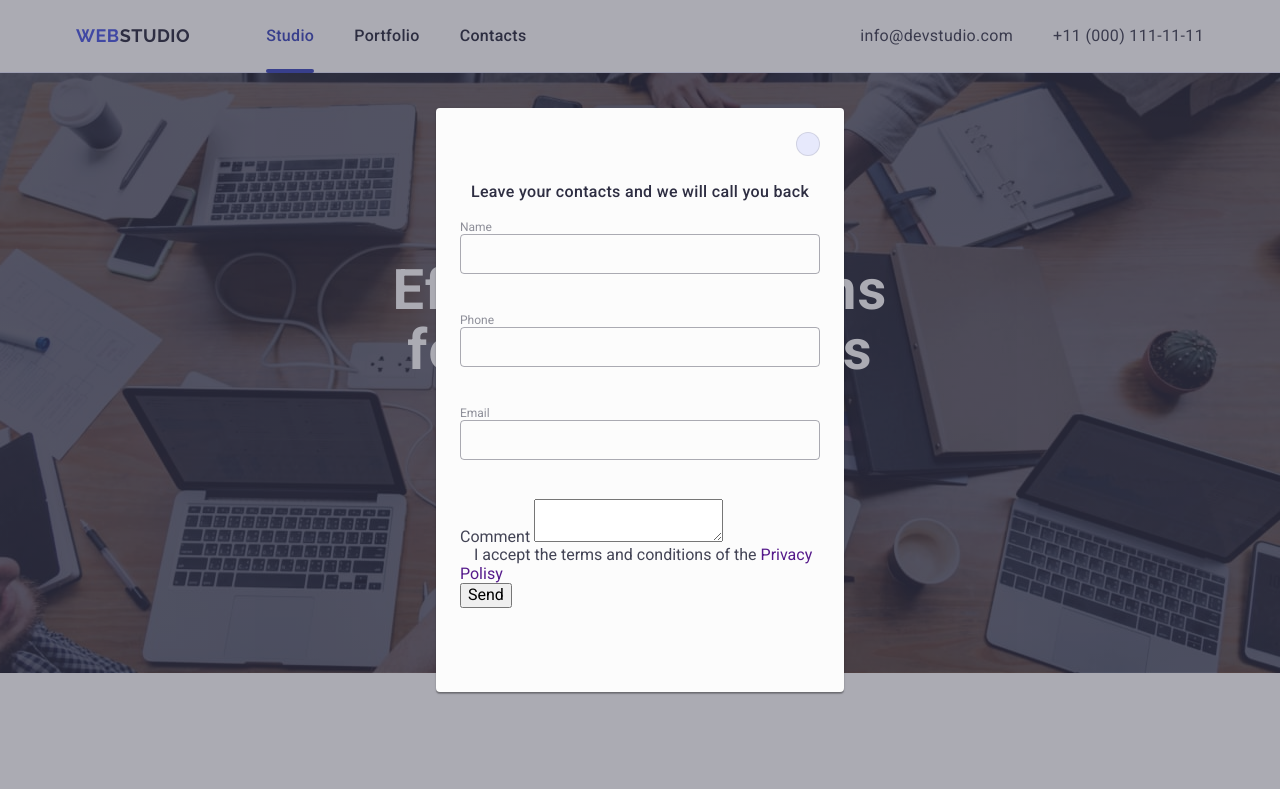
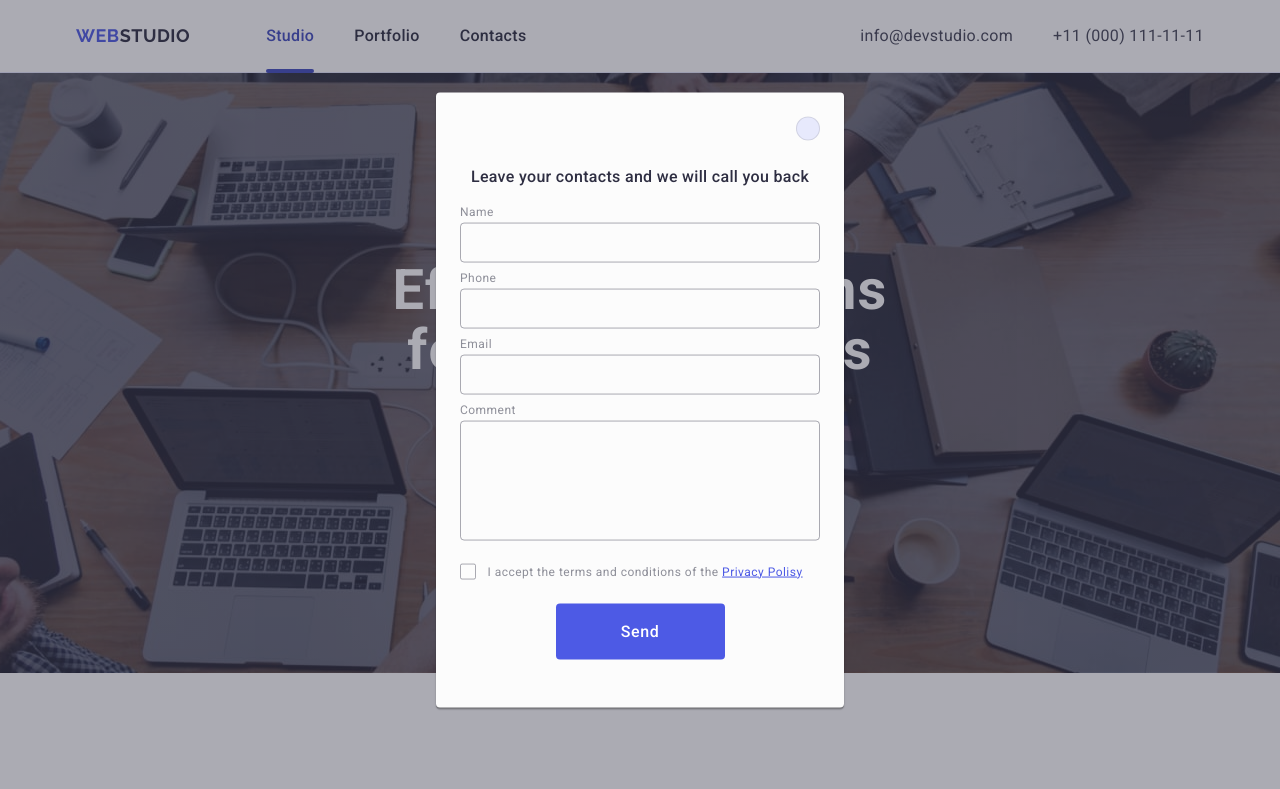
Before and after one commit to Pavlina-Sorochak/goit-markup-hw-05, a plain HTML site: page index.html in a window 1280 px wide. Shown: the top 789 px of the page. Drawn offline with nearby package versions, Linux system fonts and the light colour scheme.

Commit message:
Update style.css

```diff
--- a/css/style.css
+++ b/css/style.css
@@ -663,3 +663,93 @@ img {
 .input-icon-item:focus + .icon-item {
   fill: #4d5ae5;
 }
+.icon-item {
+  position: absolute;
+  left: 16px;
+  top: 50%;
+  transform: translate(-50%);
+  transition: fill 250ms cubic-bezier(0.4, 0, 0.2, 1);
+}
+.icon-item:focus {
+  fill: #4d5ae5;
+}
+.modal-comment {
+  margin-bottom: 16px;
+}
+.modal-form-item {
+  margin-bottom: 8px;
+  font-size: 12px;
+  line-height: 1.17;
+  color: #8e8f99;
+  display: block;
+  margin-bottom: 4px;
+  letter-spacing: 0.04em;
+}
+.comment-input {
+  width: 100%;
+  height: 120px;
+  font-size: 12px;
+  line-height: 1.17;
+  letter-spacing: 0.04em;
+  color: rgba(46, 47, 66, 0.4);
+  border: 1px solid rgba(46, 47, 66, 0.4);
+  border-radius: 4px;
+  background-color: transparent;
+  padding: 8px 16px;
+  outline: transparent;
+  resize: none;
+  transition: border-color 250ms cubic-bezier(0.4, 0, 0.2, 1);
+}
+.comment-input:focus {
+  border-color: #4d5ae5;
+}
+.privacy {
+  margin-bottom: 24px;
+}
+.text-privacy {
+  font-size: 12px;
+  line-height: 1.17;
+  letter-spacing: 0.04em;
+  color: #8e8f99;
+}
+.span-privacy {
+  width: 16px;
+  height: 16px;
+  border: 1px solid rgba(46, 47, 66, 0.4);
+  border-radius: 2px;
+  transition: background-color 250ms cubic-bezier(0.4, 0, 0.2, 1),
+    border 250ms cubic-bezier(0.4, 0, 0.2, 1),
+    fill 250ms cubic-bezier(0.4, 0, 0.2, 1);
+  display: inline-flex;
+  align-items: center;
+  justify-content: center;
+  fill: transparent;
+  margin-right: 8px;
+}
+.check-privacy:checked + .text-privacy > .span-privacy {
+  background-color: #404bbf;
+  border: none;
+  fill: #f4f4fd;
+  border-color: #404bbf;
+}
+.privacy-link {
+  color: #4d5ae5;
+  text-decoration: underline;
+}
+.btn-send {
+  display: block;
+  min-width: 169px;
+  height: 56px;
+  font-family: "Roboto", sans-serif;
+  font-size: 16px;
+  font-weight: 500;
+  line-height: 1.5;
+  letter-spacing: 0.04em;
+  color: #ffffff;
+  cursor: pointer;
+  background-color: #4d5ae5;
+  border: none;
+  border-radius: 4px;
+  transition: background-color 250ms cubic-bezier(0.4, 0, 0.2, 1);
+  margin: 24px auto;
+}
```
